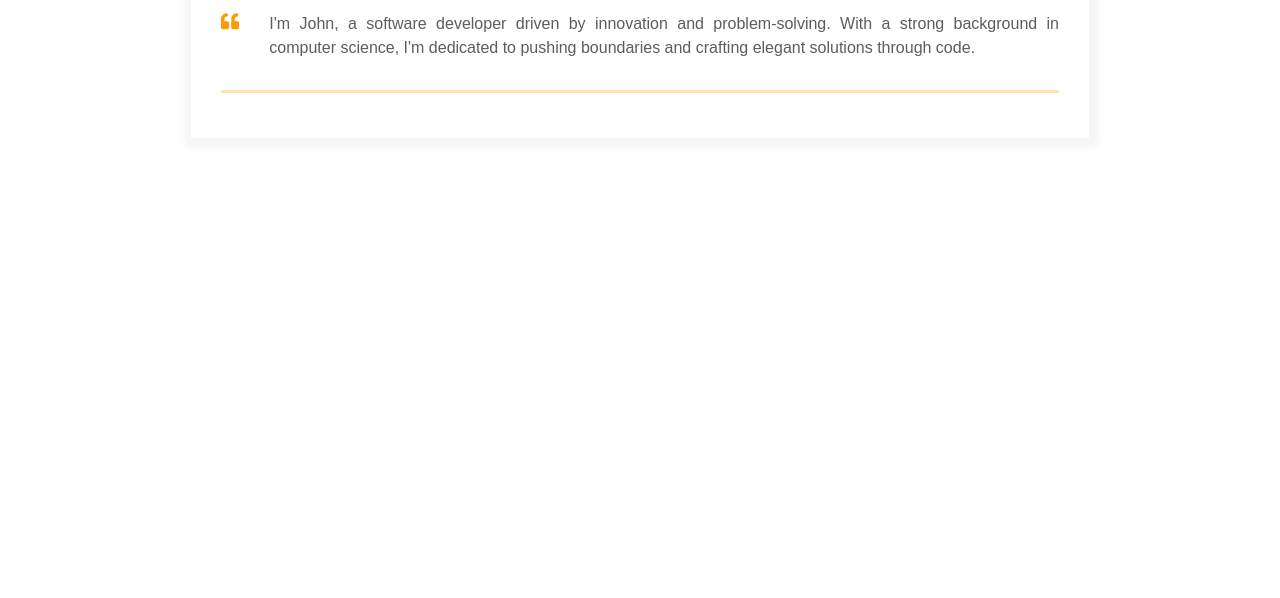
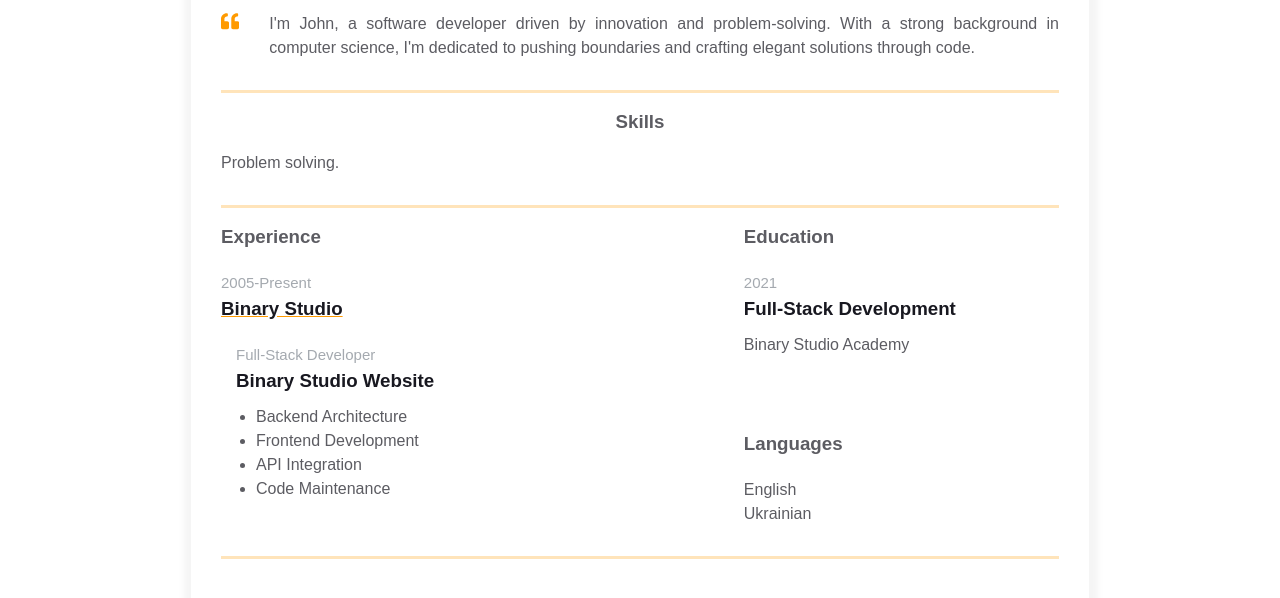
Before and after one commit to Gonzalo-e-Sosa/homepage, a plain HTML site: page index.html in a window 1280 px wide. Shown: the part 362-960 px from the top of the page. Before the commit the page ends 800 px from the top, so only its background shows below. Drawn offline with Linux system fonts and the light colour scheme.

Commit message:
Add additional info to template

```diff
--- a/index.html
+++ b/index.html
@@ -74,7 +74,53 @@
           </div>
         </div>
       </div>
-    </div>
+      <div class="container">
+        <div class="resume__block">
+          <div class="skills">
+            <h3 class="skills__header">Skills</h3>
+            <p class="skills__text">Problem solving.</p>
+          </div>
+        </div>
+      </div>
+      <div class="container">
+        <div class="resume__block">
+          <div class="main-info fh">
+            <div class="experiences">
+              <h3 class="experiences__header">Experience</h3>
+              <div class="experiences__company">
+                <div class="experiences__company-header">
+                  <span class="experiences__company-header-durability">2005-Present</span>
+                  <h3 class="experiences__company-header-name">Binary Studio</h3>
+                </div>
+                <div class="experiences__company-project">
+                  <span class="experiences__company-project-role">Full-Stack Developer</span>
+                  <h3 class="experiences__company-project-name">Binary Studio Website</h3>
+                  <ul class="experiences__company-project-responsibilities">
+                    <li>Backend Architecture</li>
+                    <li>Frontend Development</li>
+                    <li>API Integration</li>
+                    <li>Code Maintenance</li>
+                  </ul>
+                </div>
+              </div>
+            </div>
+            <div class="additional-info fv">
+              <div class="additional-info__education">
+                <h3 class="additional-info__education-header">Education</h3>
+                <div class="additional-info__education-university">
+                  <span class="additional-info__education-university-durability">2021</span>
+                  <h3 class="additional-info__education-university-speciality">Full-Stack Development</h3>
+                  <p class="additional-info__education-university-name">Binary Studio Academy</p>
+                </div>
+              </div>
+              <div class="addtional-info__languages">
+                <h3 class="additional-info__languages-header">Languages</h3>
+                <p class="additional-info__languages-item">English</p>
+                <p class="additional-info__languages-item">Ukrainian</p>
+              </div>
+            </div>
+          </div>
+        </div>
   </main>
 </body>
 
```
